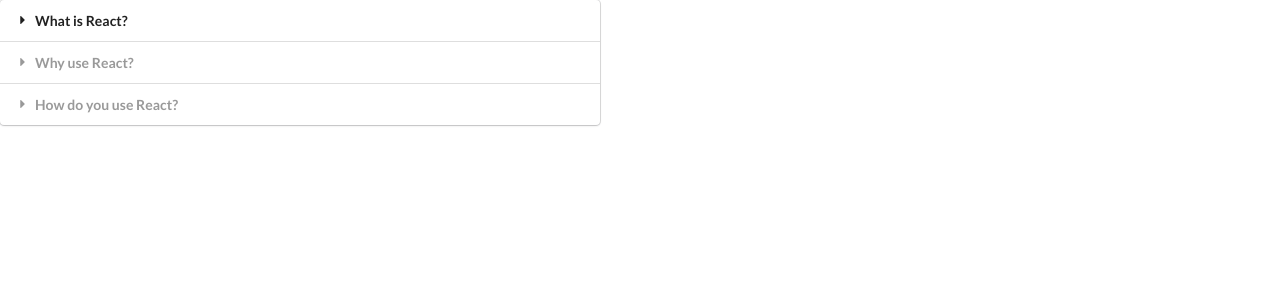
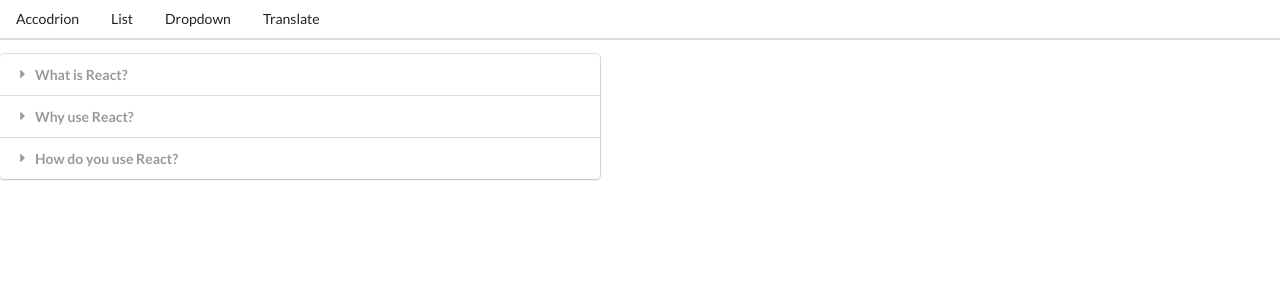
Before and after one commit to SolJCam/React-Widgets, a React (Create React App) app: page / in a window 1280 px wide. Shown: the top 300 px of the page. Built offline with nearby package versions, Linux system fonts and the light colour scheme.

Commit message:
added a Header component for easy navgation between different compnent urls

```diff
--- a/src/App.js
+++ b/src/App.js
@@ -4,6 +4,7 @@ import Search from './components/Search';
 import Dropdown from './components/Dropdown';
 import Translate from './components/Translate';
 import Route from './components/Route';
+import Header from './components/Header';
 
 const items = [
     {
@@ -41,6 +42,7 @@ const App = () => {
 
     return (
         <div>
+            <Header />
             <Route path='/'>
                 {/* Whenever a component is passed to another compoenent like below,
                 it can be referenced in the parent component via the prop keyword children */}
--- /dev/null
+++ b/src/components/Header.js
@@ -0,0 +1,14 @@
+import React from 'react';
+
+const Header = () => {
+    return(
+        <div className='ui secondary pointing menu'>
+            <a href='/' className='item'>Accodrion</a>
+            <a href='/list' className='item'>List</a>
+            <a href='/dropdown' className='item'>Dropdown</a>
+            <a href='/translate' className='item'>Translate</a>
+        </div>
+    );
+};
+
+export default Header;
```
